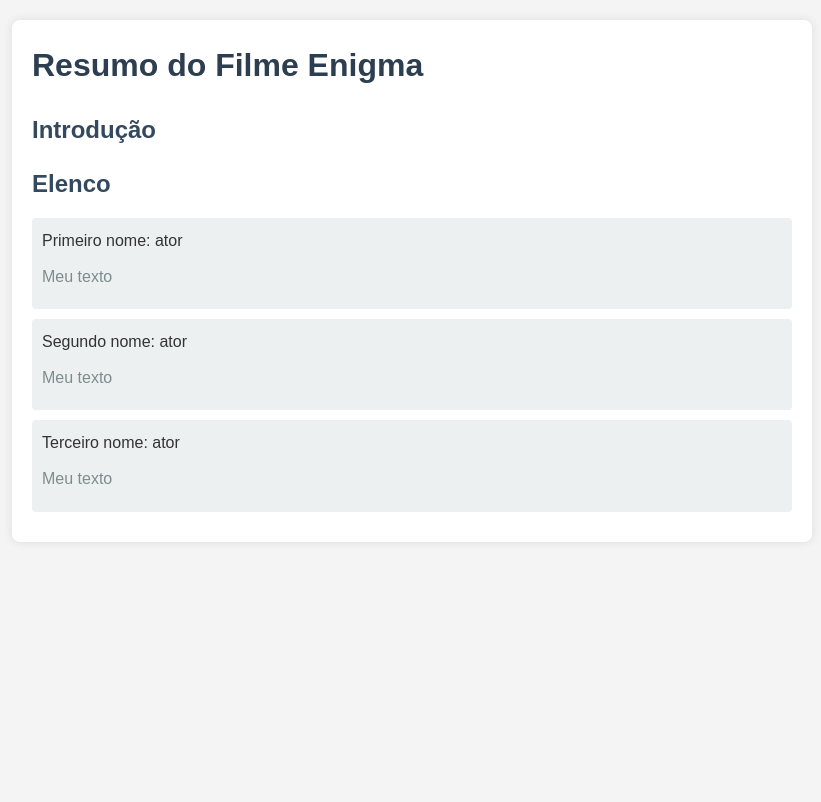
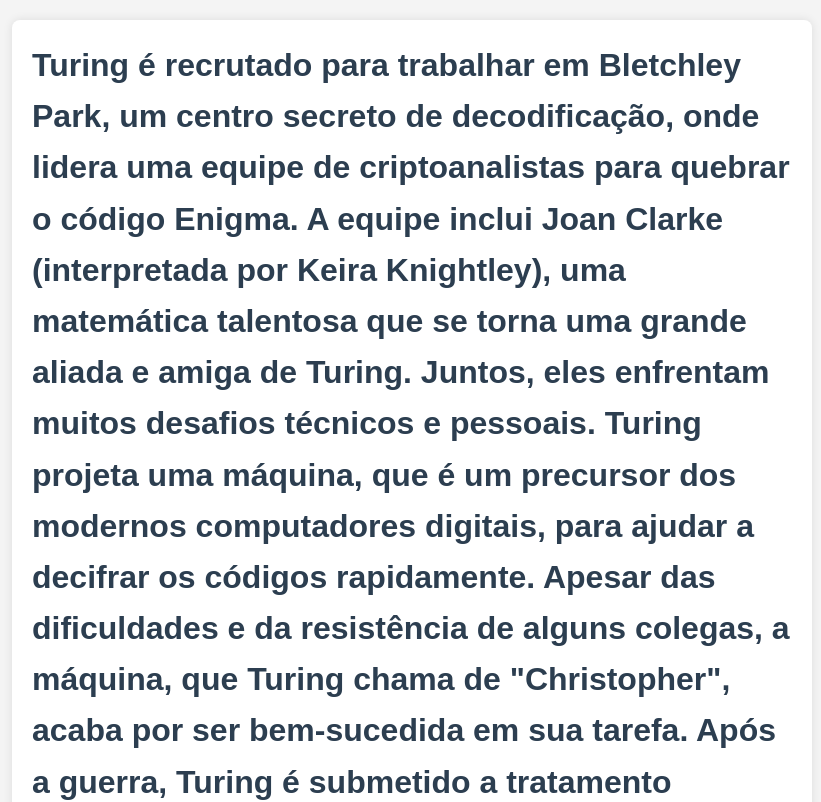
Before and after one commit to pedromilanista/Enigma, a plain HTML site: page index.html in a window 1280 px wide. Shown: the top 802 px of the page, without its empty margins (228-1049 px from the left). Drawn offline with Linux system fonts and the light colour scheme.

Commit message:
aula codigo

```diff
--- a/index.html
+++ b/index.html
@@ -8,8 +8,10 @@
 </head>
 <body>
 <div class="container">
-    <h1>Resumo do Filme Enigma</h1>
-    <h2>Introdução</h2>
+    <h1>Turing é recrutado para trabalhar em Bletchley Park, um centro secreto de decodificação, onde lidera uma equipe de criptoanalistas para quebrar o código Enigma. A equipe inclui Joan Clarke (interpretada por Keira Knightley), uma matemática talentosa que se torna uma grande aliada e amiga de Turing. Juntos, eles enfrentam muitos desafios técnicos e pessoais. Turing projeta uma máquina, que é um precursor dos modernos computadores digitais, para ajudar a decifrar os códigos rapidamente. Apesar das dificuldades e da resistência de alguns colegas, a máquina, que Turing chama de "Christopher", acaba por ser bem-sucedida em sua tarefa. Após a guerra, Turing é submetido a tratamento hormonal forçado como parte de uma condenação por sua homossexualidade, que era considerada ilegal na época. O filme explora as dificuldades pessoais e o sofrimento que Turing enfrentou como resultado de sua perseguição, além de destacar sua grande contribuição para a ciência e para o esforço de guerra. O filme conclui com uma reflexão sobre o legado de Alan Turing e seu impacto duradouro no mundo da computação e na ciência. Em 2013, mais de 50 anos após sua morte, o governo britânico se desculpou formalmente pela forma como ele foi tratado.</h1>
+    <h2>O filme começa em 1951 com Alan Turing (interpretado por Benedict Cumberbatch) sendo interrogado pela polícia por suspeita de homossexualidade, o que na época era um crime na Grã-Bretanha. A narrativa então retrocede para contar a história de sua vida e trabalho durante a Segunda Guerra Mundial.
+
+    </h2>
     <h2>Elenco</h2>
     <ul>
         <li>
```
